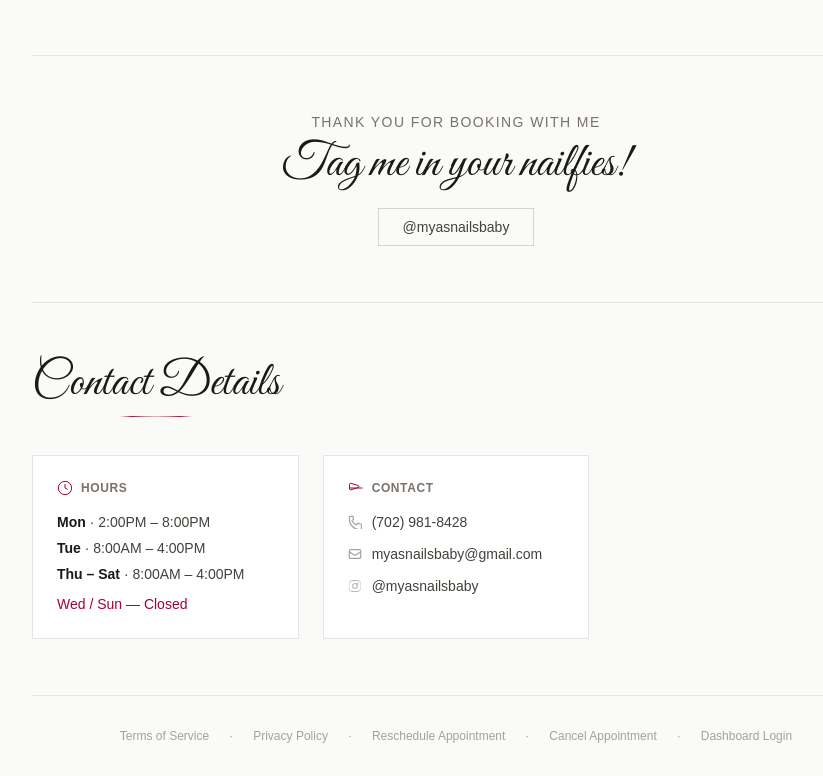
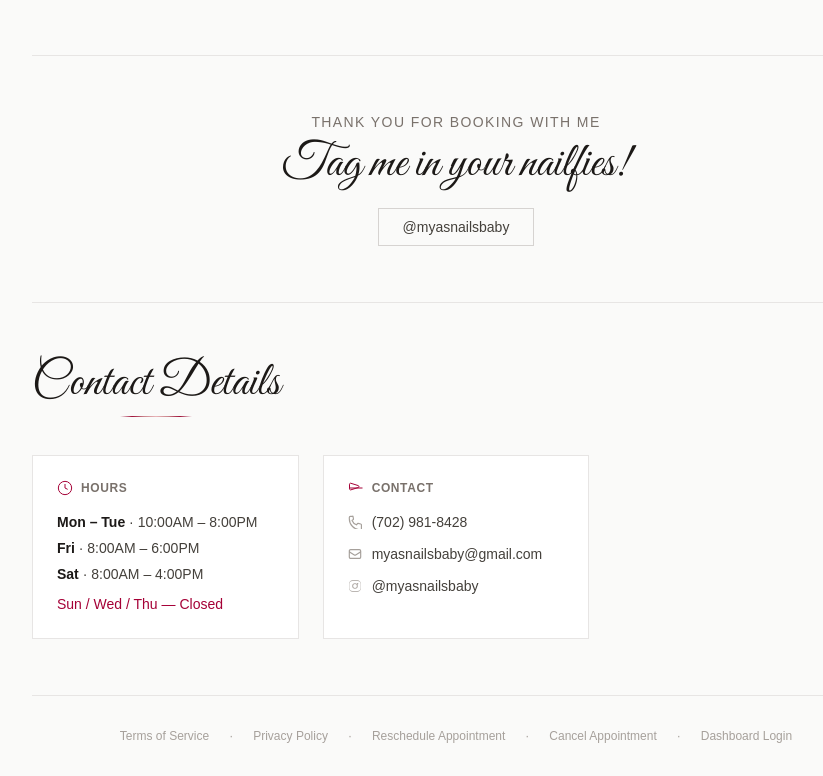
Before and after one commit to beastyvas/myasnailsbaby, a Next.js app: page / in a window 1280 px wide. Shown: the part 3665-4441 px from the top of the page, without its empty margins (184-1007 px from the left). Built offline with nearby package versions, Linux system fonts and the light colour scheme; no server answers; the database is empty.

Commit message:
Update displayed business hours on homepage contact card
New schedule: Mon-Tue 10am-8pm, Fri 8am-6pm, Sat 8am-4pm, Sun/Wed/Thu closed.

https://claude.ai/code/session_012MsYBatwD3B7Gu6BLcT2vz

```diff
--- a/pages/index.js
+++ b/pages/index.js
@@ -555,10 +555,10 @@ export default function Home() {
                 <p className="text-xs font-semibold text-stone-500 uppercase tracking-wider">Hours</p>
               </div>
               <div className="space-y-1.5 text-sm text-stone-700">
-                <p><span className="font-semibold text-stone-900">Mon</span> · 2:00PM – 8:00PM</p>
-                <p><span className="font-semibold text-stone-900">Tue</span> · 8:00AM – 4:00PM</p>
-                <p><span className="font-semibold text-stone-900">Thu – Sat</span> · 8:00AM – 4:00PM</p>
-                <p className="text-rose-800 font-medium pt-1">Wed / Sun — Closed</p>
+                <p><span className="font-semibold text-stone-900">Mon – Tue</span> · 10:00AM – 8:00PM</p>
+                <p><span className="font-semibold text-stone-900">Fri</span> · 8:00AM – 6:00PM</p>
+                <p><span className="font-semibold text-stone-900">Sat</span> · 8:00AM – 4:00PM</p>
+                <p className="text-rose-800 font-medium pt-1">Sun / Wed / Thu — Closed</p>
               </div>
             </div>
             {/* Contact */}
```
